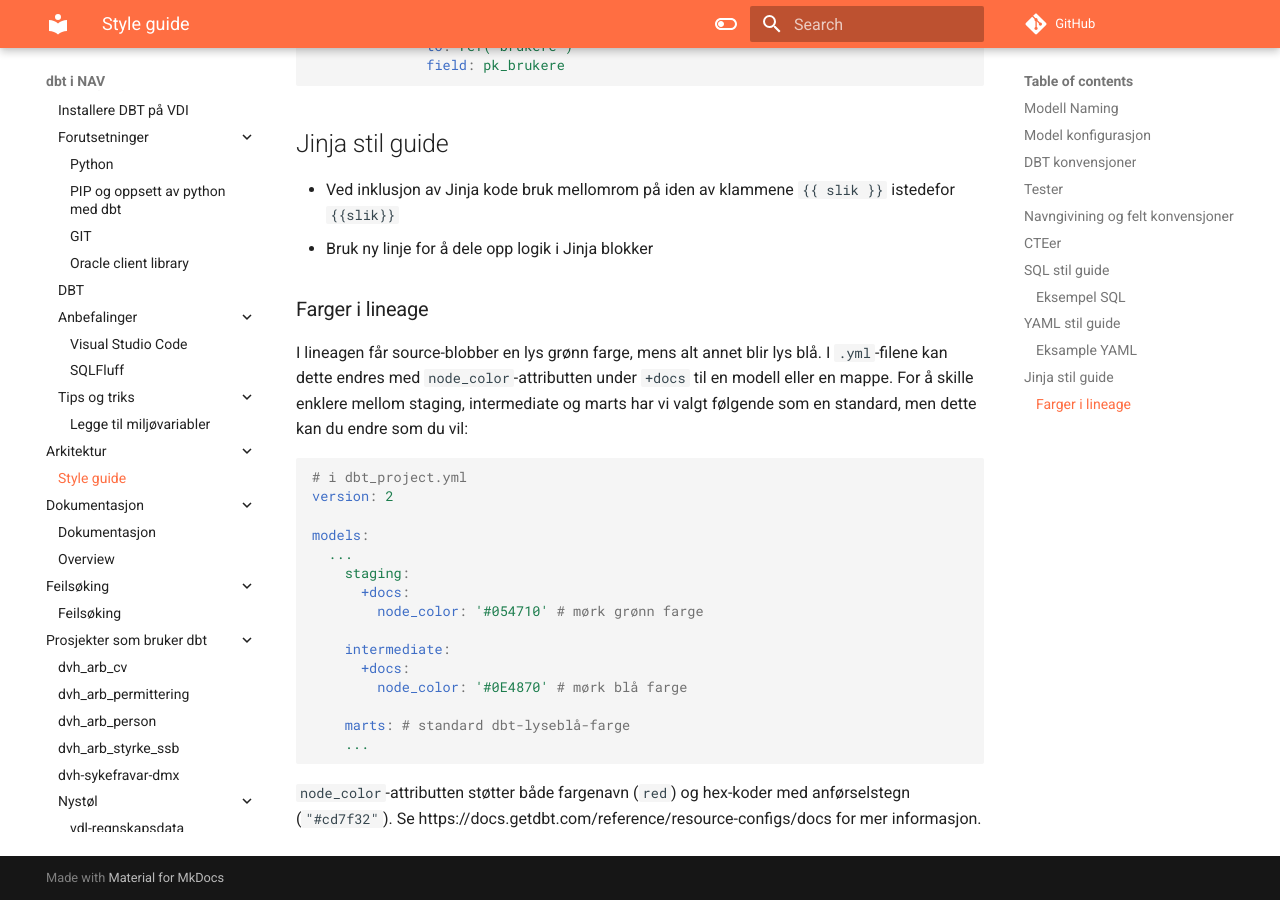
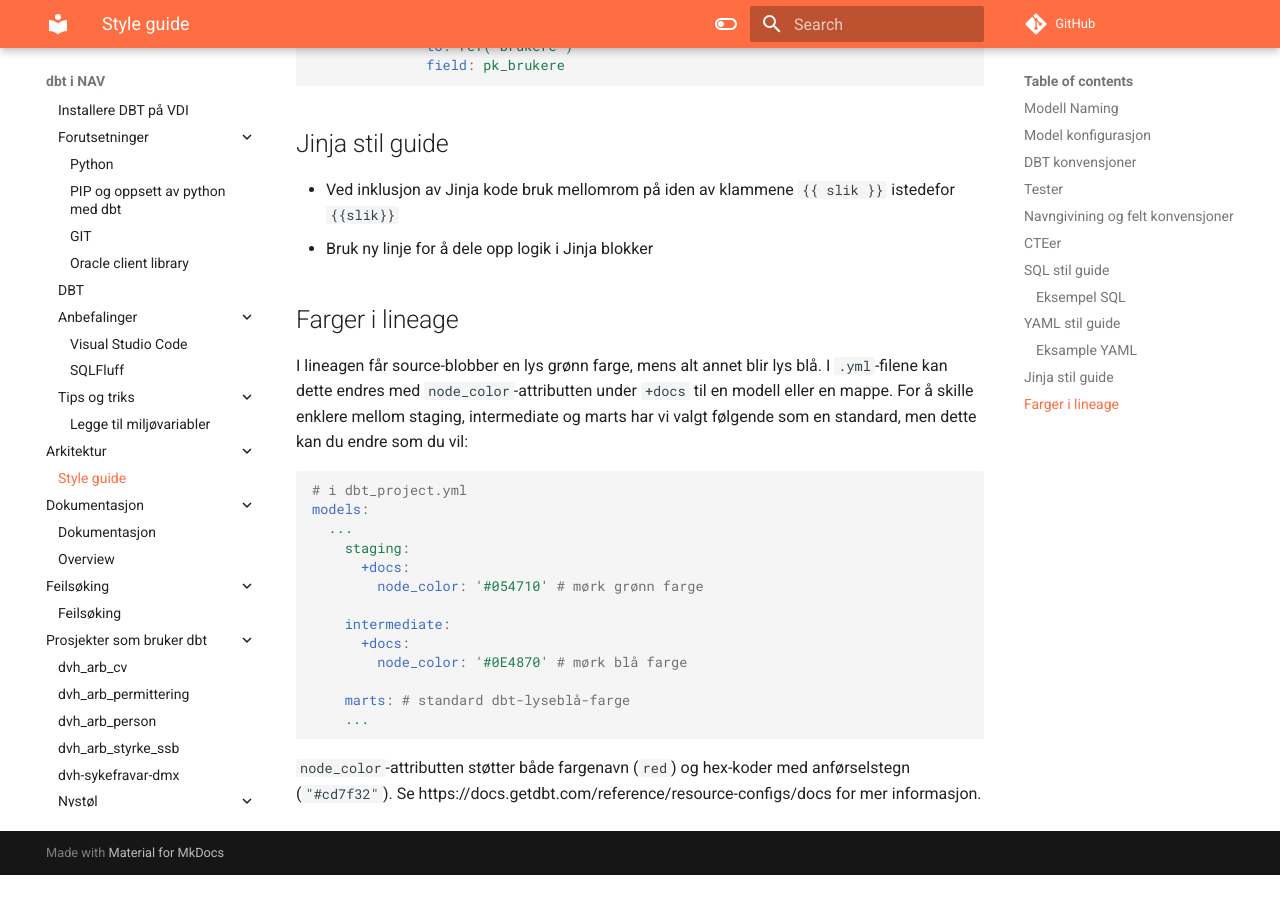
Before and after one commit to navikt/dbt-i-nav, an MkDocs documentation site: the page built from docs/arkitektur/style_guide.md, in a window 1280 px wide and 900 px high, scrolled down 6614 px. Built offline with MkDocs 1.6.1 and Material for MkDocs 9.7.7, drawn with Linux system fonts in a browser that asks for light colours; comment, search, counter and statistics services are not loaded; after the commit the page ends 7489 px from its top, so only the background shows below that.

Commit message:
endrer fra yml til yaml i kodeblokk

````diff
--- a/docs/arkitektur/style_guide.md
+++ b/docs/arkitektur/style_guide.md
@@ -276,19 +276,15 @@
 * Bruk ny linje for å dele opp logik i Jinja blokker
 
 
-### Farger i lineage
+## Farger i lineage
 
 I lineagen får source-blobber en lys grønn farge, mens alt annet blir lys blå.
 I `.yml`-filene kan dette endres med `node_color`-attributten under `+docs` til en modell eller en mappe.
 For å skille enklere mellom staging, intermediate og marts har vi valgt følgende som en standard, men dette kan du endre som du vil:
 
 
-<File name='dbt_project.yml'>
-
-```yml
+```yaml
 # i dbt_project.yml
-version: 2
-
 models:
   ...
     staging:
````
